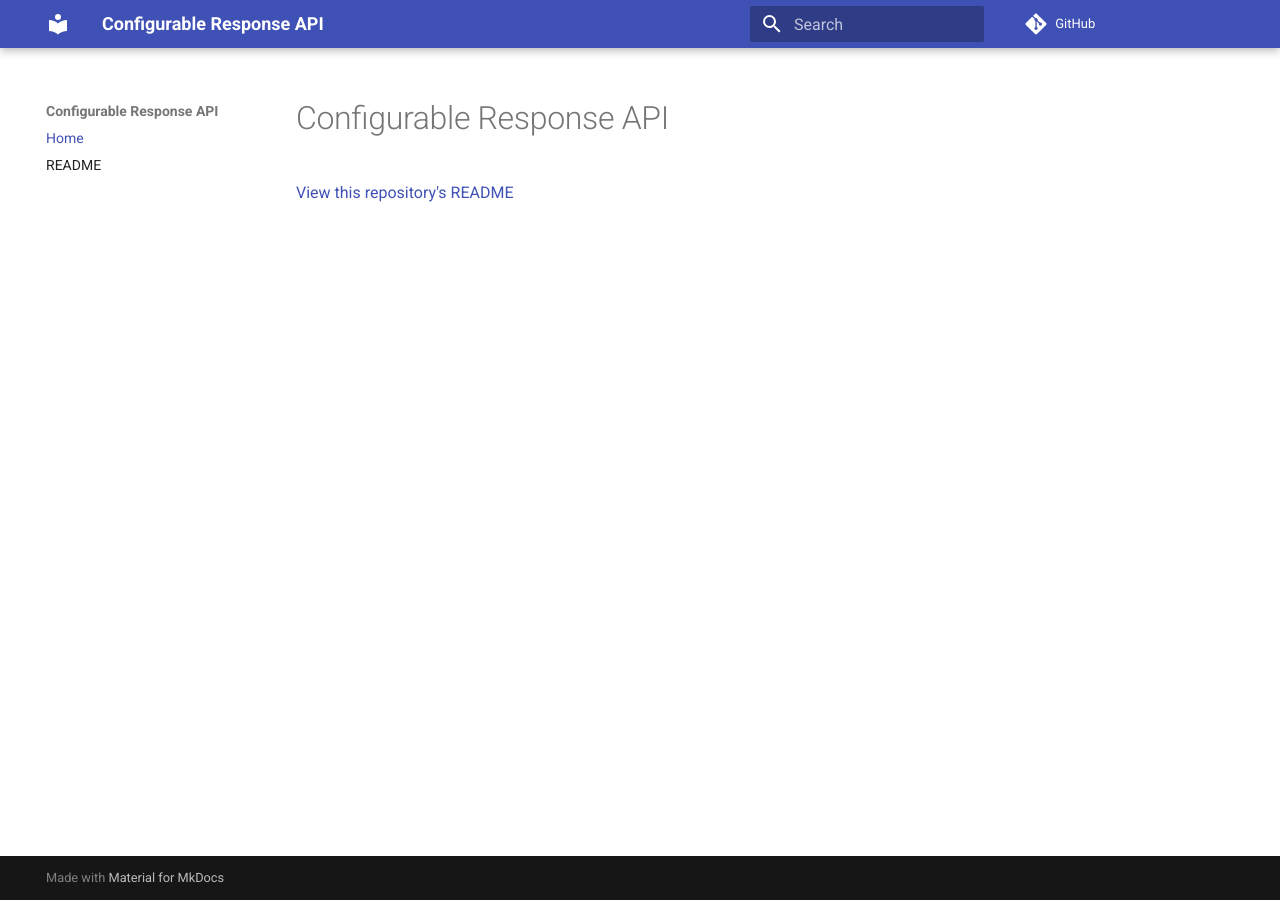
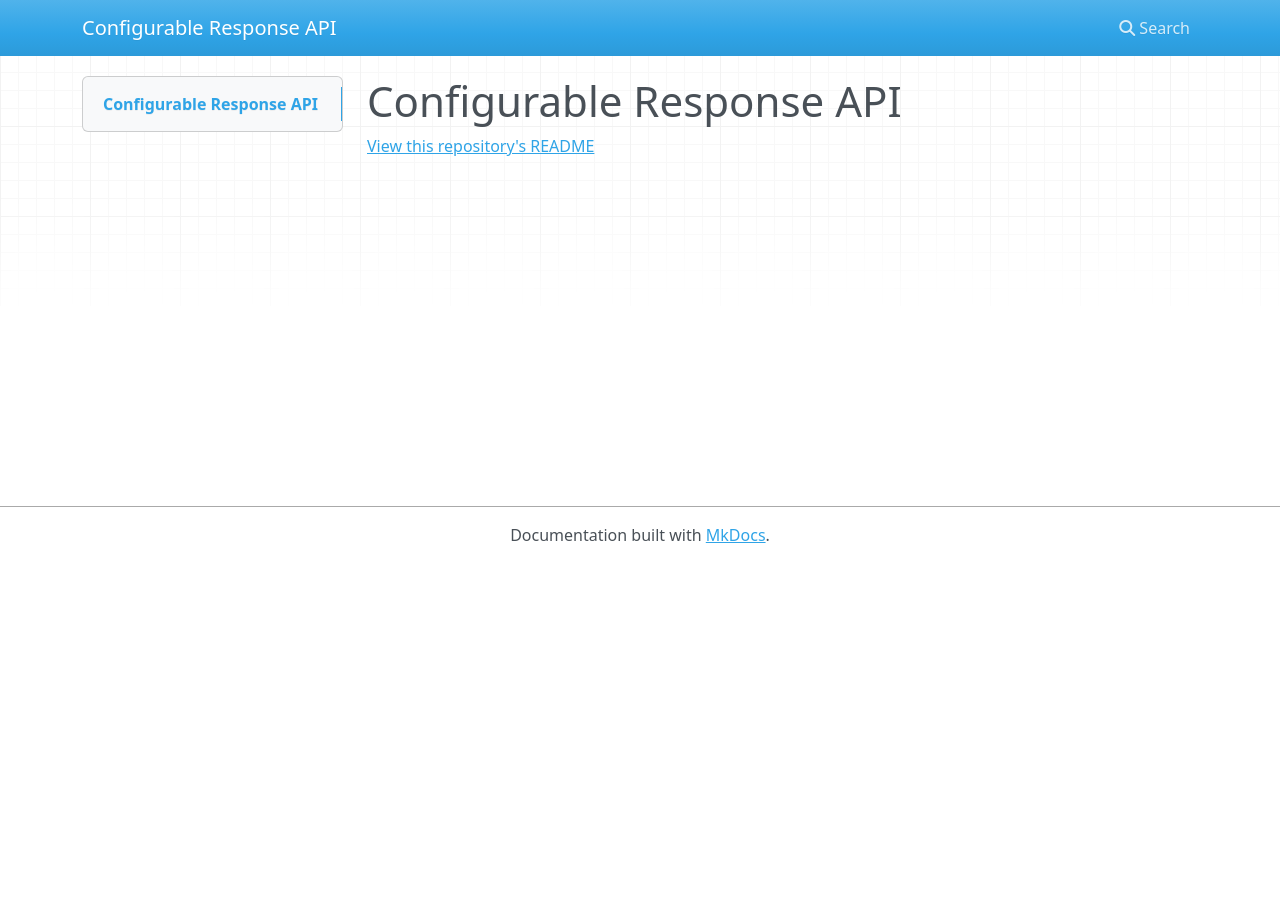
Before and after one commit to zaslow/configurable-response-api, an MkDocs documentation site: the page built from docs/index.md, in a window 1280 px wide. Built offline with MkDocs 1.6.1, drawn with Linux system fonts in a browser that asks for light colours; nearby versions of some CDN libraries; comment, search, counter and statistics services are not loaded.

Commit message:
Simplifies Mkdocs config

```diff
--- a/mkdocs.yml
+++ b/mkdocs.yml
@@ -1,8 +1,8 @@
 site_name: Configurable Response API
-repo_url: https://github.com/zaslow/configurable-response-api
-theme:
-  name: material
+# repo_url: https://github.com/zaslow/configurable-response-api
+# theme:
+#   name: jekyll-theme-hacker
 
 nav:
   - Home: 'index.md'
-  - README: '../README.md'
+  # - README: '../README.md'
```
